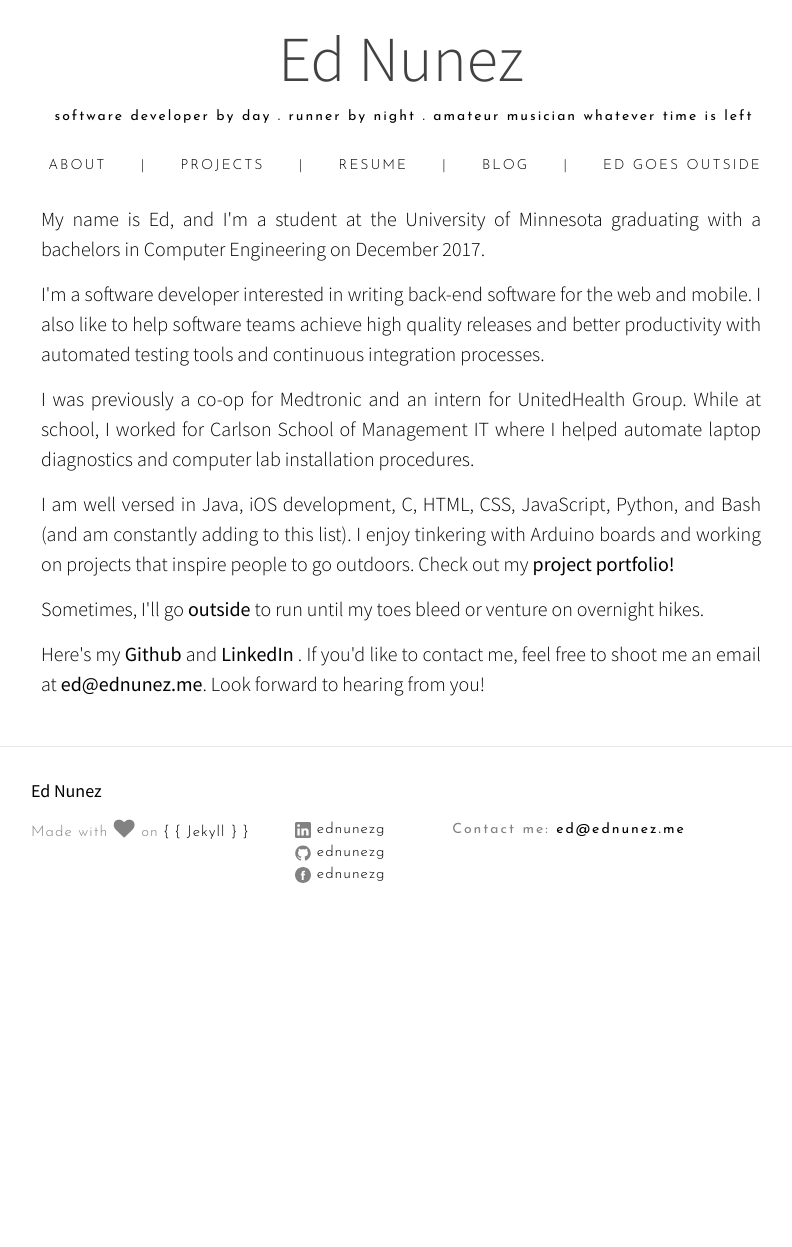
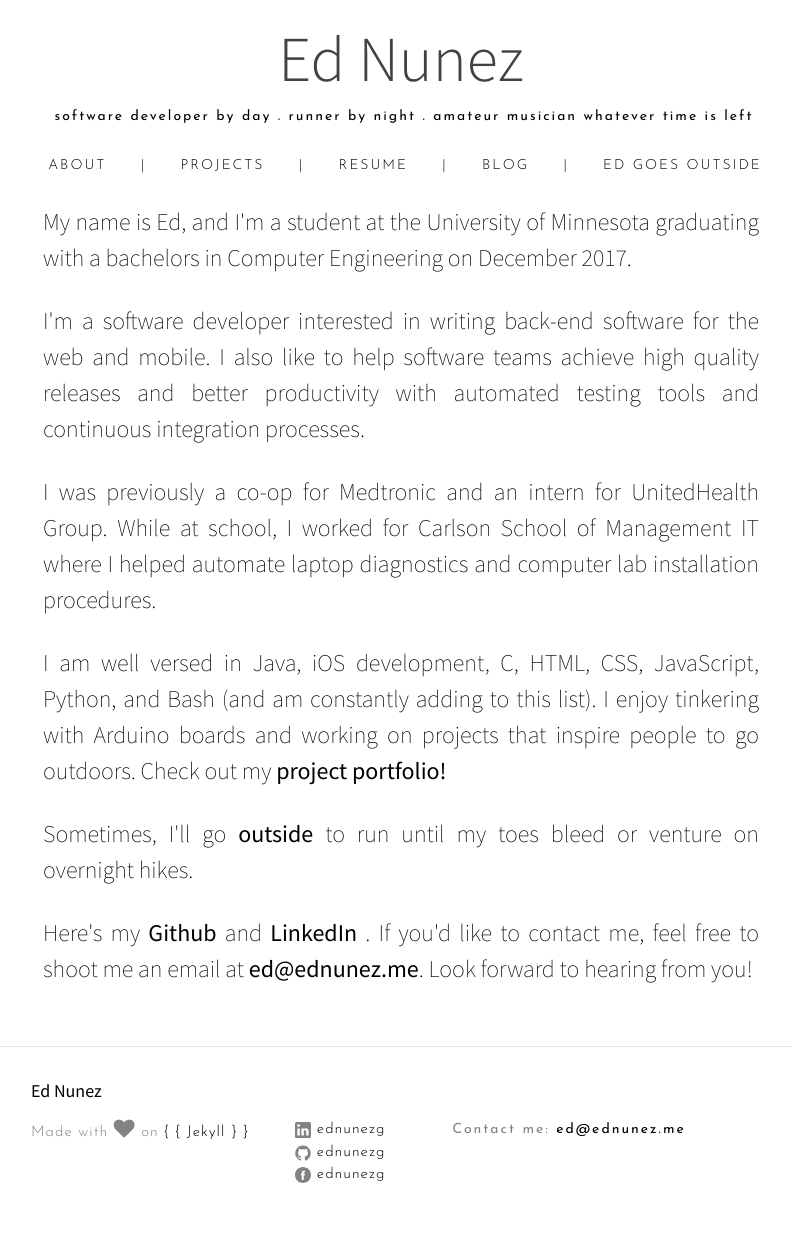
Before and after one commit to ednunezg/ednunezg.github.io, a Jekyll site: the page built from index.html, in a window 1280 px wide. Shown: the whole page, without its empty margins (239-1031 px from the left). Built offline with Jekyll 4.4.1, drawn with Linux system fonts in a browser that asks for light colours; nearby versions of some CDN libraries; the list of posts is cut into pages by our own code; before the commit the page ends 947 px from its top, so only the background shows below that.

Commit message:
Paragraph spacing in about me page now is wayy neater now

```diff
--- a/css/style.scss
+++ b/css/style.scss
@@ -317,12 +317,16 @@ pre {
   text-align: justify;
   padding-left: 0.5em;
   padding-right: 0.5em;
-  font-size: 20px;
+  font-size: 24px;
   font-family: "Source Sans Pro";
-  font-weight: 300;
+  font-weight: 200;
   a {
     font-weight: 400;
   }
+  p{
+    padding-bottom:0.5em;
+  }
+  line-height:150%;
 
 }
 .archiveIntro {
```
